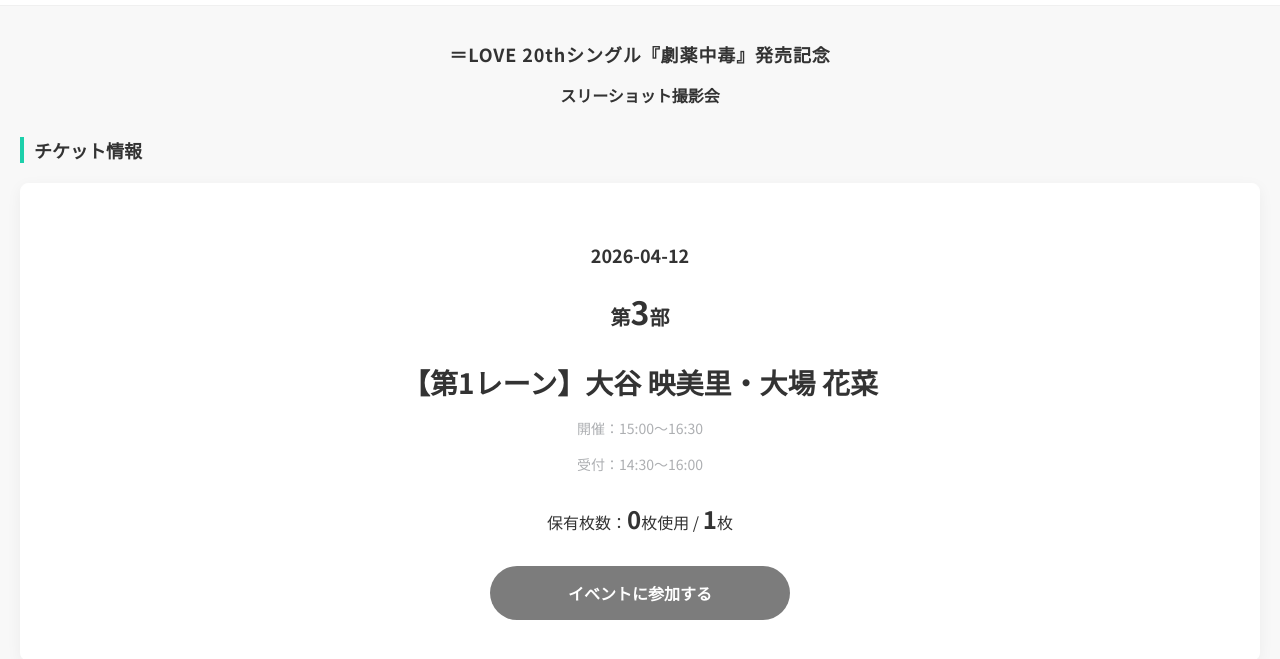
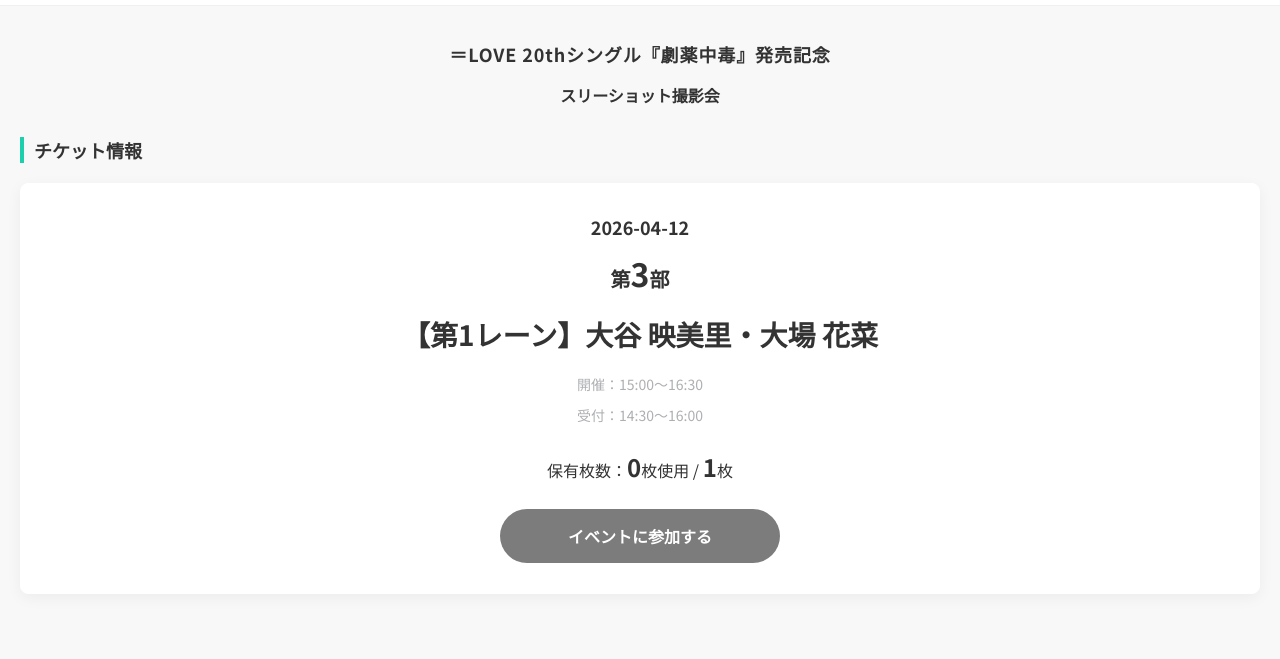
Before and after one commit to ogwayk/iqlove_entry, a plain HTML site: page index.html in a window 1280 px wide. Shown: the part 49-708 px from the top of the page. Drawn offline with Linux system fonts and the light colour scheme.

Commit message:
マージン調整

```diff
--- a/style.css
+++ b/style.css
@@ -80,12 +80,13 @@ main {
     background: #fff;
     border: 1px solid #FFFFFF;
     border-radius: 8px;
-    padding: 40px 20px;
+    padding: 30px 20px;
     box-shadow: 0 4px 15px rgba(0,0,0,0.05);
     text-align: center;
 }
 
 .date {
+    margin-top: 0;
     font-weight: bold;
     font-size: 18px;
     margin-bottom: 10px;
@@ -93,6 +94,7 @@ main {
 }
 
 .section-num {
+    margin-top: 0;
     font-size: 20px;
     font-weight: bold;
     margin-bottom: 10px;
@@ -104,22 +106,25 @@ main {
 }
 
 .artist-name {
+    margin-top: 0;
     font-size: 28px;
     font-weight: bold;
-    margin-bottom: 15px;
+    line-height: 2;
+    margin-bottom: 13px;
 }
 
 .time-details {
+    margin-top: 0;
     color: #ADAFB2;
     font-size: 14px;
-    line-height: 1.6;
+    line-height: 1.2;
     margin-bottom: 25px;
     font-family: "FOT-筑紫ゴシック Pr5 L", "Noto Sans JP", sans-serif;
 }
 
 .count {
     font-size: 16px;
-    margin-bottom: 30px;
+    margin-bottom: 25px;
 }
 
 .count strong {
@@ -138,7 +143,7 @@ main {
     border: none;
     padding: 15px 0;
     width: 100%;
-    max-width: 300px;
+    max-width: 280px;
     border-radius: 50px;
     font-size: 16px;
     font-weight: bold;
```
